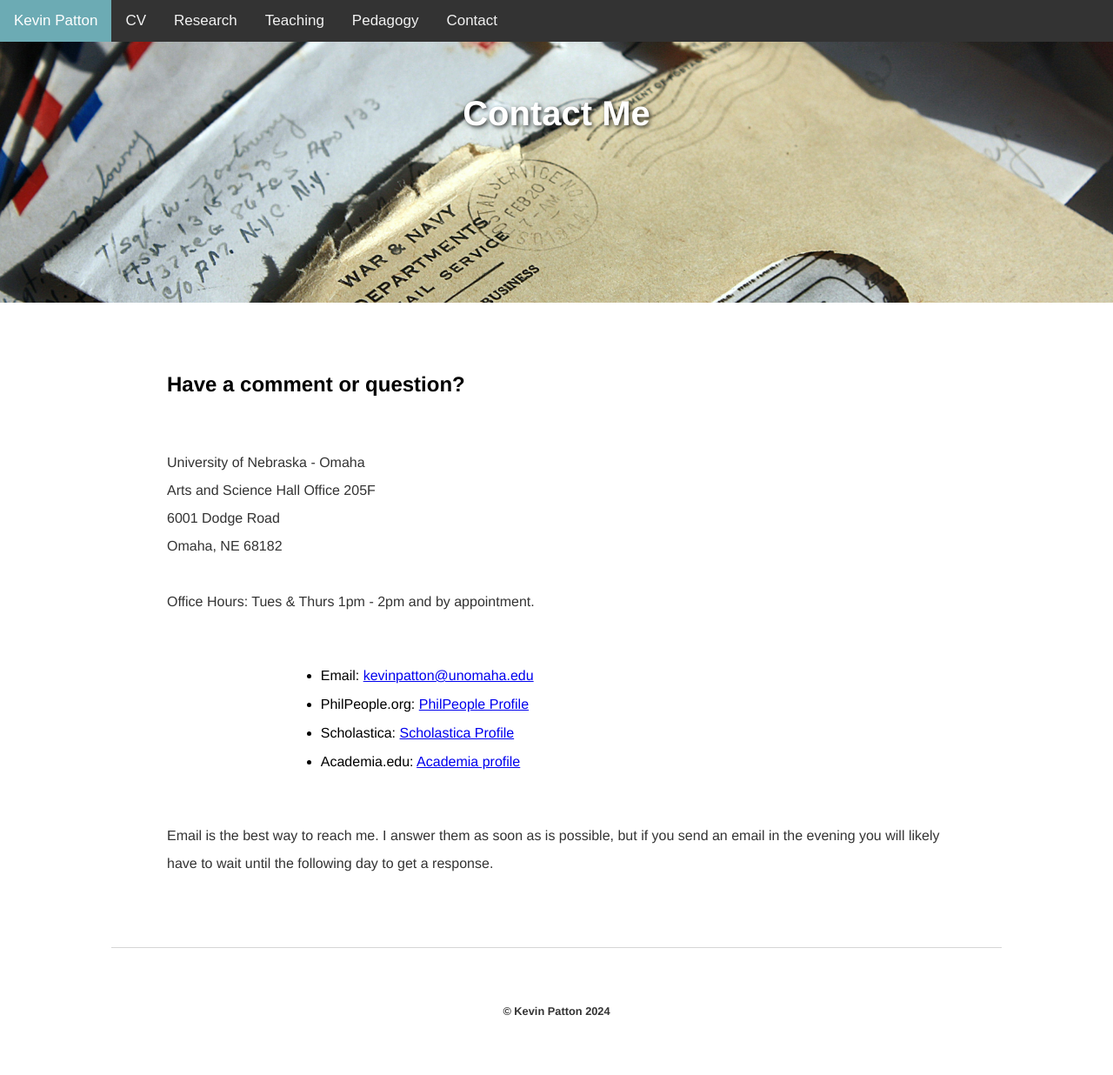
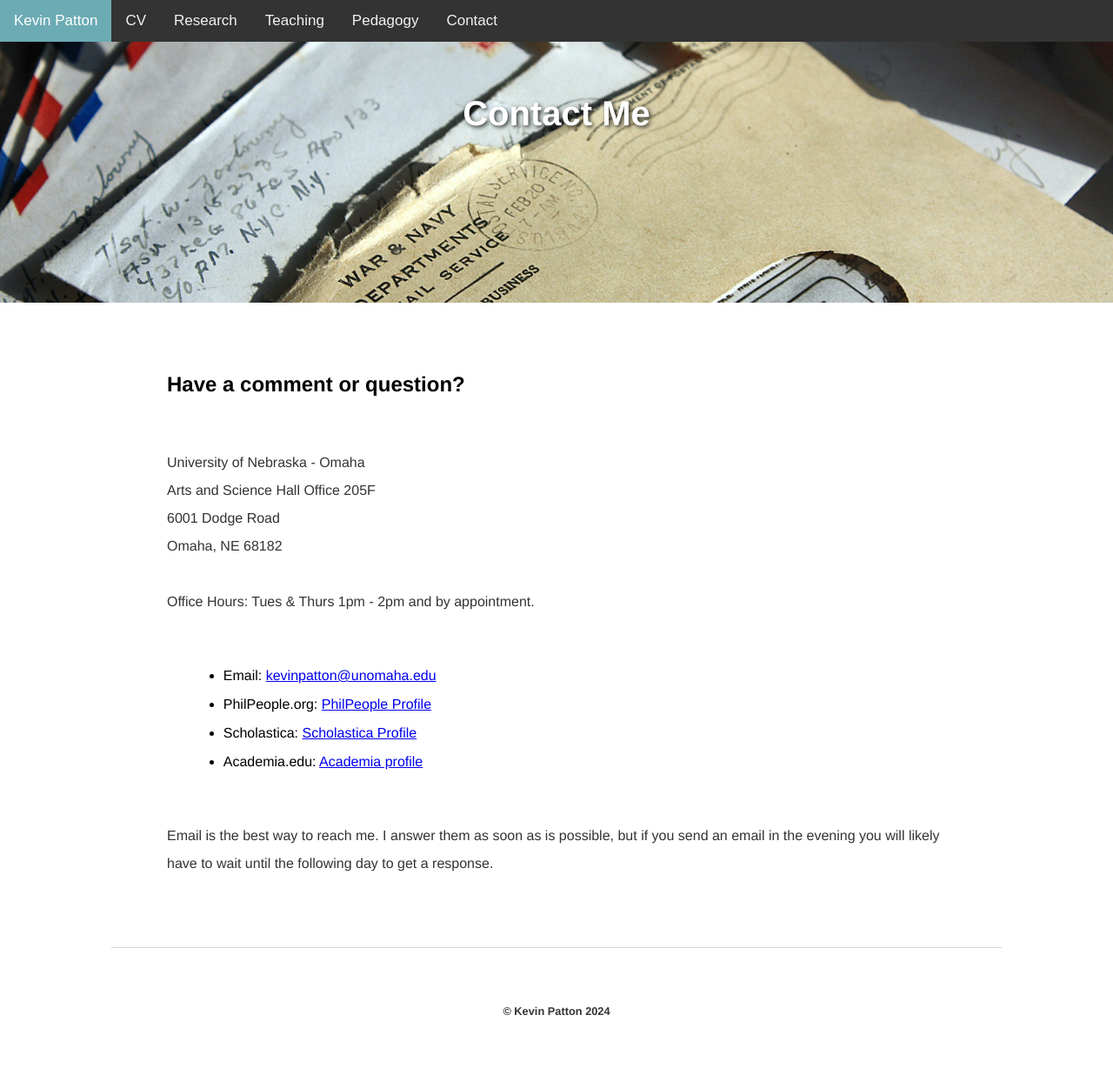
Before and after one commit to kevinjpatton/kevinjpatton.github.io, a Jekyll site: the page built from contact/index.html, in a window 1280 px wide. Shown: the whole page at 87% size. Built offline with Jekyll 4.4.1, drawn with Linux system fonts in a browser that asks for light colours; Markdown is read by kramdown in place of the engine named in the settings.

Commit message:
Update test.css

```diff
--- a/css/test.css
+++ b/css/test.css
@@ -86,7 +86,7 @@ table, th, td {  /* This will apply the font to the entire table */
 .standard-list { /* Styles applied to lists with the class 'standard-list' */
     list-style-type: disc;
     margin: 60px auto;
-    width: 65%;
+    width: 90%;
     font-family: 'Helvetica', 'Arial', 'Sans-Serif'; /* Example: Use a different font */
 }
 .standard-list li {
```
